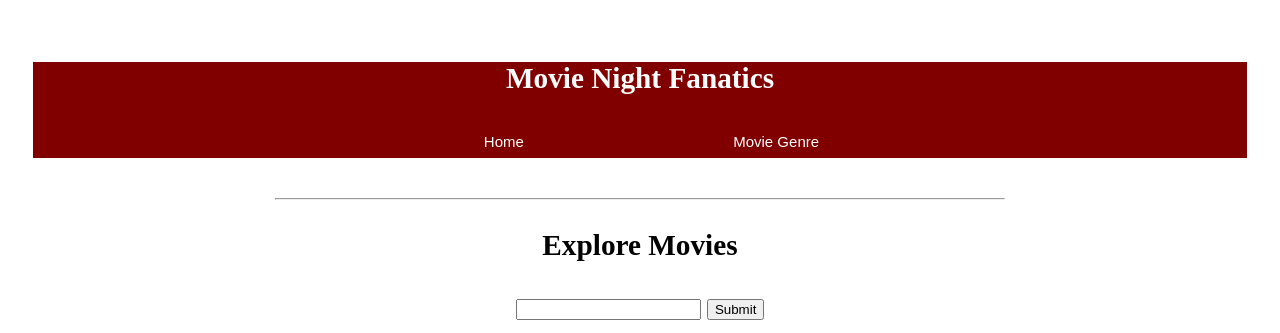
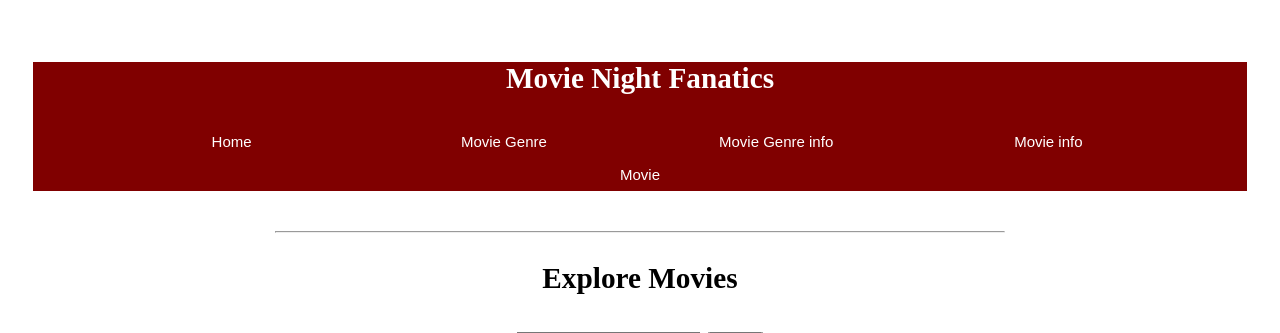
Before and after one commit to ericazodeh/CSCE-470-Project, a Flask app: page / in a window 1280 px wide. Shown: the top 333 px of the page. Run offline with Flask 2, Linux system fonts and the light colour scheme; parts of the project's set-up code (start-up, migrations or seed data) failed here and were passed over.

Commit message:
Update movie search

```diff
--- a/templates/index.html
+++ b/templates/index.html
@@ -18,6 +18,9 @@
                 <!--  <li><a href="{{url_for('movies')}}">Movies</a></li>
                   <li><a href="{{url_for('movie_info')}}">Movie Information</a></li> -->
                   <li><a href="{{url_for('movie_genre')}}">Movie Genre</a></li>
+                  <li><a href="{{url_for('movie_genre_info')}}">Movie Genre info</a></li>
+                  <li><a href="{{url_for('movie_info')}}">Movie info</a></li>
+                  <li><a href="{{url_for('movies')}}">Movie </a></li>
 
                 </ul>
               </div>
```
